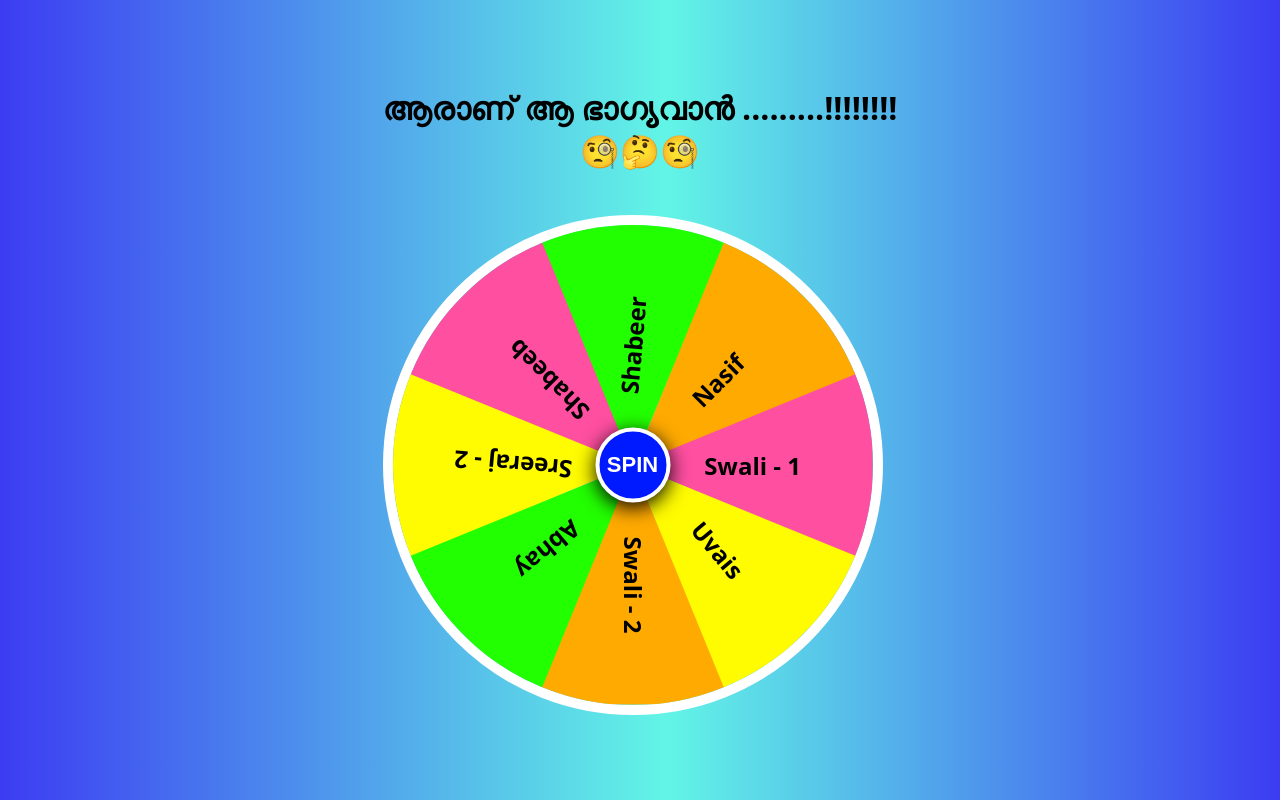
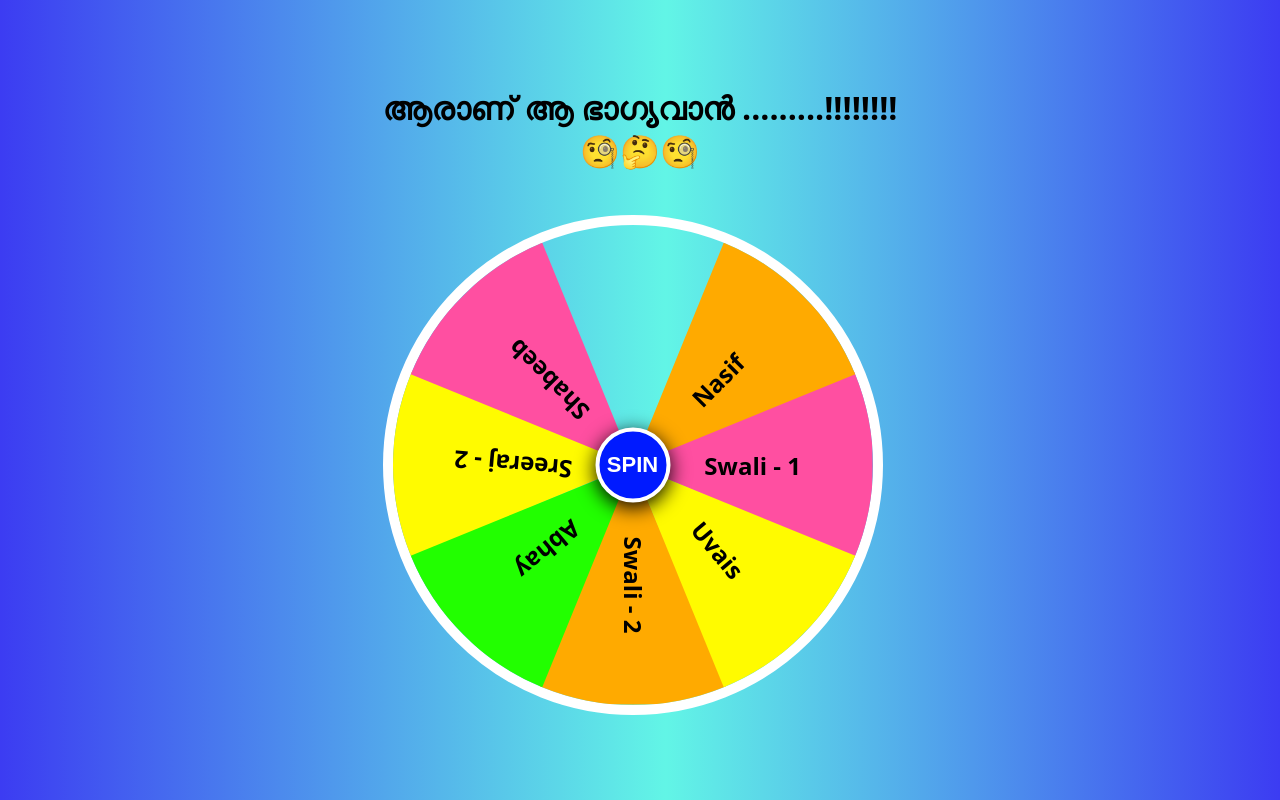
Before and after one commit to Sreeraj-palat/spinning_wheel, a plain HTML site: page index.html in a window 1280 px wide. Drawn offline with Linux system fonts and the light colour scheme.

Commit message:
remove shabeer

```diff
--- a/index.html
+++ b/index.html
@@ -14,13 +14,13 @@
 				<span class="span1"><b>Sreeraj - 2</b></span>
 				<span class="span2"><b>Swali - 1</b></span>
 				<span class="span3"><b>Swali - 2</b></span>
-				<span class="span4"><b>Shabeer</b></span>
+
 			</div>
 			<div class="box2">
 				<span class="span1"><b>Uvais</b></span>
 				<span class="span2"><b>Shabeeb</b></span>
 				<span class="span3"><b>Nasif</b></span>
-                <span class="span4"><b>Abhay</b></span>
+                		<span class="span4"><b>Abhay</b></span>
 			</div>
 		</div>
 
```
